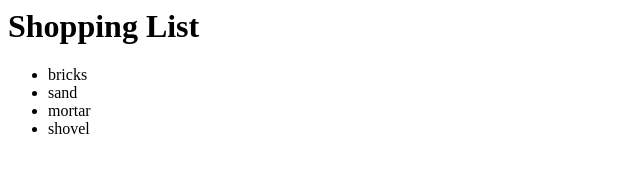
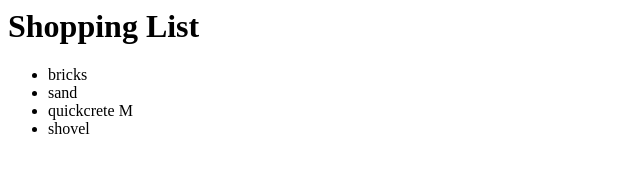
Before and after one commit to shivsaxena1980/HelloWorld, a plain HTML site: page index.html in a window 1280 px wide. Shown: the full height of the page, 0-640 px from the left. Drawn offline with Linux system fonts and the light colour scheme.

Commit message:
Changed mortar to quickcrete

```diff
--- a/index.html
+++ b/index.html
@@ -5,7 +5,7 @@
 <ul>
 	<li>bricks</li>
 	<li>sand</li>
-	<li>mortar</li>
+	<li>quickcrete M</li>
 	<li>shovel</li>
 </ul>
 
```
